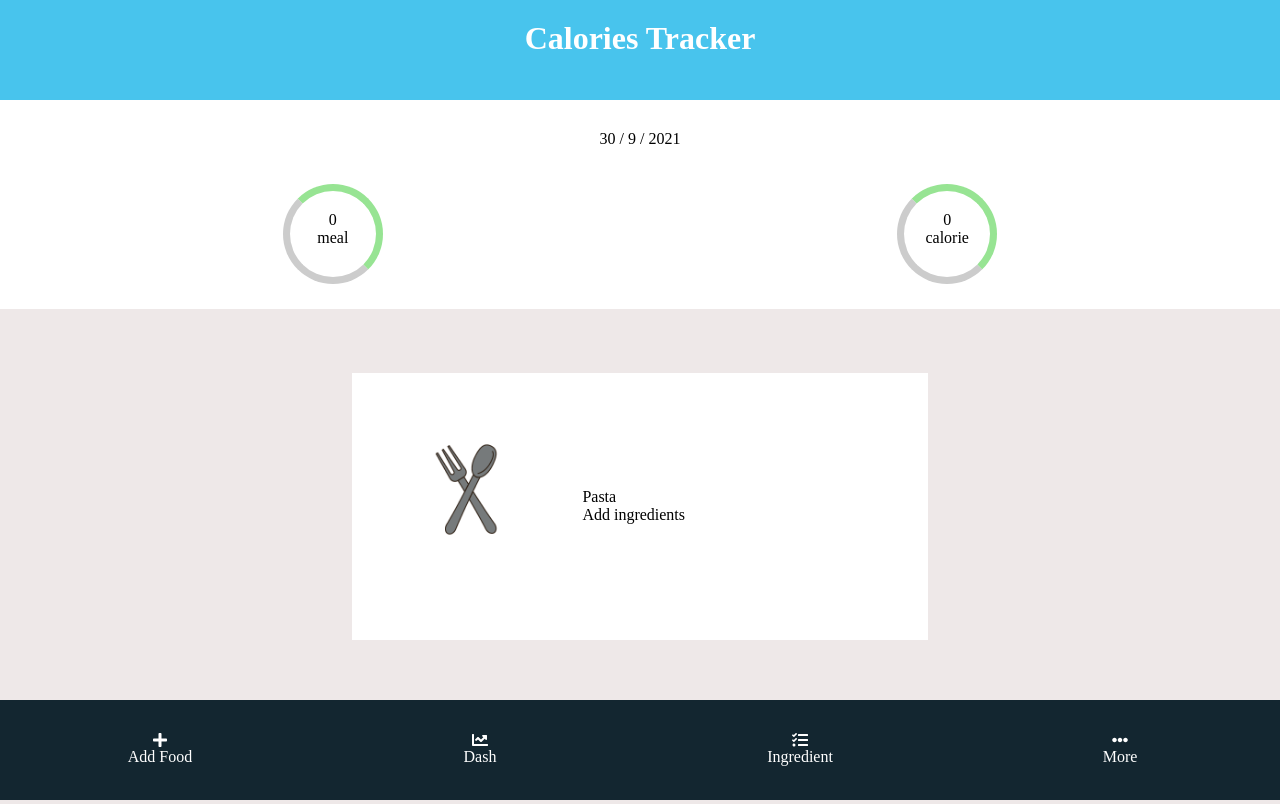
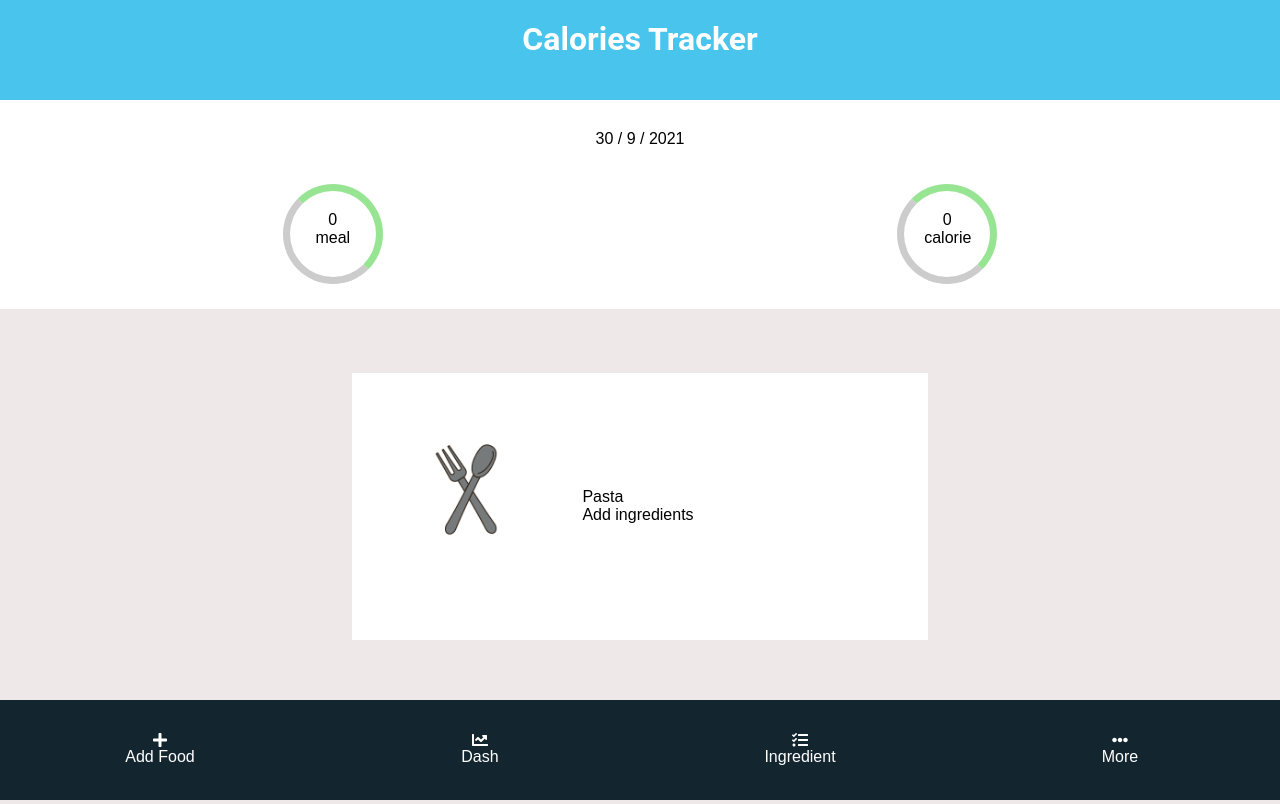
Before and after one commit to widzthedvloper/calories-tracker-frontend, a React (Create React App) app: page /App in a window 1280 px wide. Built offline with nearby package versions, Linux system fonts and the light colour scheme.

Commit message:
Add Roboto fonts as the closest match to Helvetica neue

```diff
--- a/src/style/dashboard.css
+++ b/src/style/dashboard.css
@@ -15,8 +15,10 @@
 
 .dash .measurement-total {
   display: -webkit-box;
+  display: -ms-flexbox;
   display: flex;
-  justify-content: space-around;
+  -ms-flex-pack: distribute;
+      justify-content: space-around;
   padding: 2%;
 }
 
@@ -36,16 +38,19 @@
   padding-bottom: 100px;
   background-color: #eee8e8;
   display: -webkit-box;
+  display: -ms-flexbox;
   display: flex;
-  flex-wrap: wrap;
+  -ms-flex-wrap: wrap;
+      flex-wrap: wrap;
   -ms-flex-pack: distribute;
-  justify-content: space-around;
+      justify-content: space-around;
 }
 
 .measurement-panel .meal {
   max-width: 45%;
   background-color: white;
   display: -webkit-box;
+  display: -ms-flexbox;
   display: flex;
   margin: 5% 0;
 }
--- a/src/style/footer.css
+++ b/src/style/footer.css
@@ -6,17 +6,18 @@
   height: 100px;
   color: white;
   display: -webkit-box;
+  display: -ms-flexbox;
   display: flex;
   -ms-flex-pack: distribute;
-  justify-content: space-around;
+      justify-content: space-around;
 }
 
 .footer-nav .nav-item {
   width: 100%;
   height: 100%;
   -ms-flex-item-align: center;
-  -ms-grid-row-align: center;
-  align-self: center;
+      -ms-grid-row-align: center;
+      align-self: center;
 }
 
 .footer-nav .nav-item:hover {
@@ -28,8 +29,8 @@
   color: white;
   display: block;
   -ms-flex-item-align: center;
-  -ms-grid-row-align: center;
-  align-self: center;
+      -ms-grid-row-align: center;
+      align-self: center;
   padding: 10%;
 }
 /*# sourceMappingURL=footer.css.map */
--- a/src/style/index.css
+++ b/src/style/index.css
@@ -1,7 +1,25 @@
 * {
   -webkit-box-sizing: border-box;
-  box-sizing: border-box;
+          box-sizing: border-box;
   margin: 0;
   padding: 0;
 }
+
+@font-face {
+  font-family: 'Roboto';
+  src: url(../fonts/Roboto-Bold.ttf) format("ttf");
+}
+
+@font-face {
+  font-family: 'Roboto-Light';
+  src: url(../fonts/Roboto-Light.ttf) format("ttf");
+}
+
+body {
+  font-family: 'Roboto-Light', sans-serif;
+}
+
+h1 {
+  font-family: 'Roboto', sans-serif;
+}
 /*# sourceMappingURL=index.css.map */
--- a/src/style/index.scss
+++ b/src/style/index.scss
@@ -7,3 +7,21 @@ $PANTONE-TERNARY: #97e493;
   margin: 0;
   padding: 0;
 }
+
+@font-face {
+  font-family: 'Roboto';
+  src: url(../fonts/Roboto-Bold.ttf) format('ttf');
+}
+
+@font-face {
+  font-family: 'Roboto-Light';
+  src: url(../fonts/Roboto-Light.ttf) format('ttf');
+}
+
+body {
+  font-family: 'Roboto-Light', sans-serif;
+}
+
+h1 {
+  font-family: 'Roboto', sans-serif;
+}
```
Also changed, not shown: src/style/head.css (line endings or trailing spaces), src/style/ingredient.css (line endings or trailing spaces), src/style/signin.css (line endings or trailing spaces), 1 other file (tests, documents, lock files or other folders).
